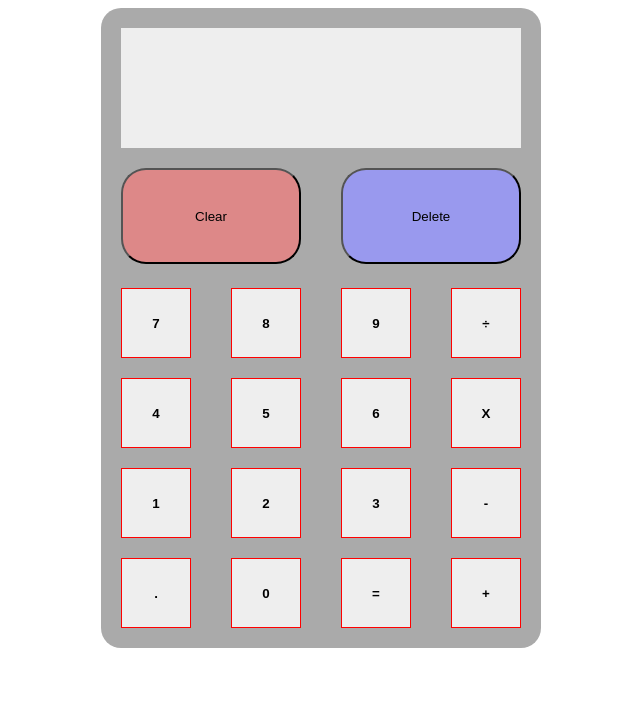
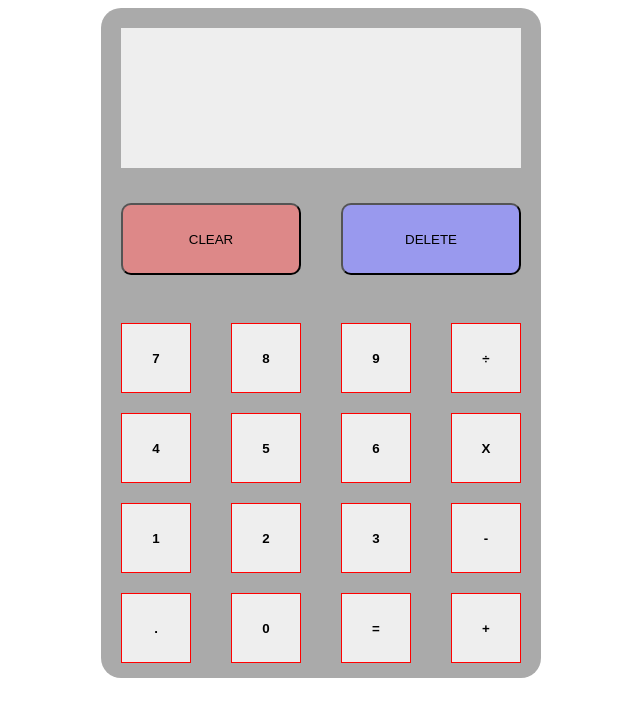
Before and after one commit to abdulqaderpatel/calculator, a plain HTML site: page index.html in a window 1280 px wide. Shown: the whole page, without its empty margins (327-967 px from the left). Drawn offline with Linux system fonts and the light colour scheme.

Commit message:
Completed UI

```diff
--- a/index.css
+++ b/index.css
@@ -4,7 +4,7 @@
     margin-left: 420px;
     border-radius:20px;
 
-    height:600px;
+    height:630px;
     width:400px;
     background-color: #AAAAAA;
     display:flex;
@@ -13,7 +13,7 @@
 }
 
 .container{
-    height:600px;
+    height:630px;
     width:400px;
     display:flex;
     margin:auto;
@@ -24,14 +24,14 @@
 }
 
 .display{
-    height:120px;
+    height:140px;
     background-color: #EEEEEE;
 }
 
 .special-buttons{
     height:120px;
 
-    margin-top: 20px;
+    margin-top: 35px;
 
     display:flex;
     justify-content: space-between;
@@ -40,15 +40,15 @@
 
 .clear{
 
-    border-radius:25px;
+    border-radius:10px;
   width:180px;
-  height:80%;
+  height:60%;
   background-color:#DD8888
 }
 
 .delete{
-    border-radius: 25px;
-    height:80%;
+    border-radius: 10px;
+    height:60%;
     width:180px;
     background-color:#9999EE
 }
--- a/index.html
+++ b/index.html
@@ -14,8 +14,8 @@
         <div class="display">
         </div>
         <div class="special-buttons">
-            <button class="clear">Clear</button>
-            <button class="delete">Delete</button>
+            <button class="clear">CLEAR</button>
+            <button class="delete">DELETE</button>
         </div>
         <div class="button-container">
             <button class="buttons">7</button>
```
